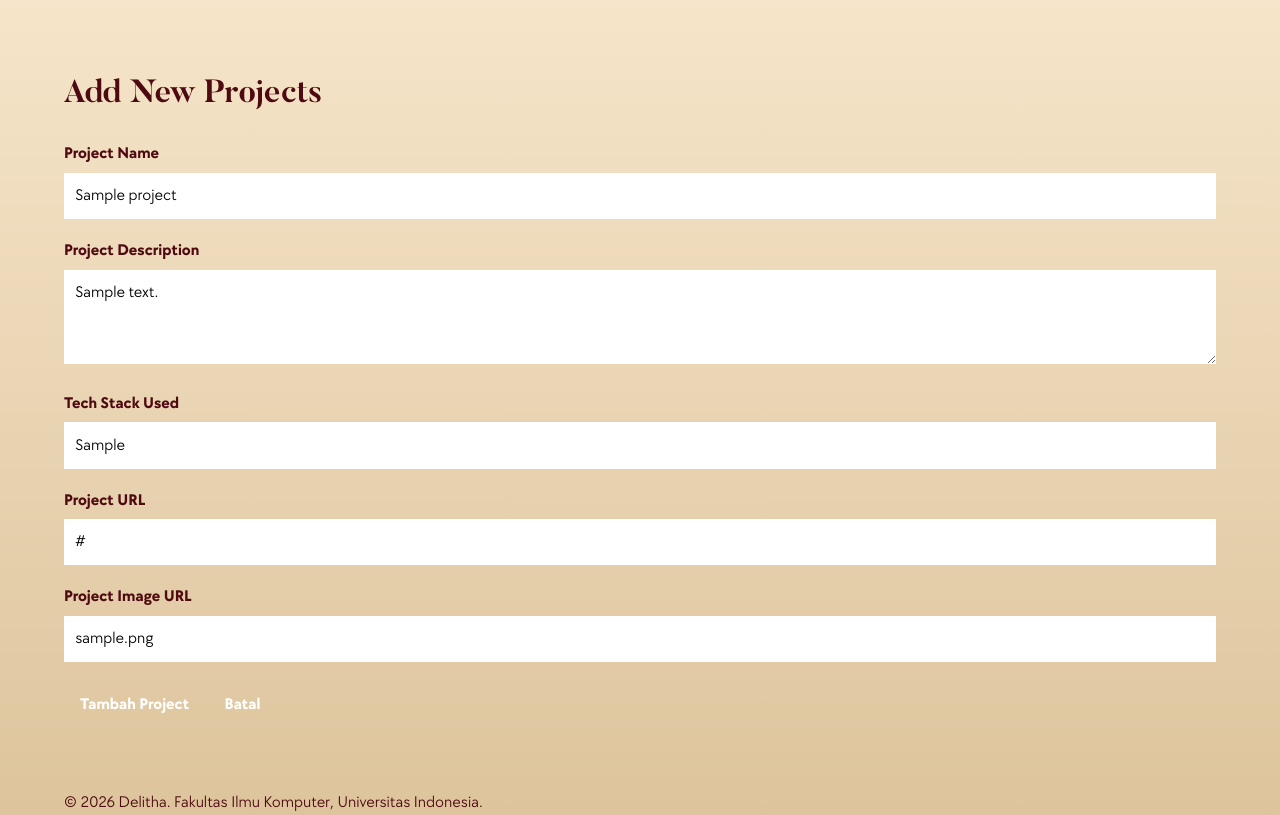
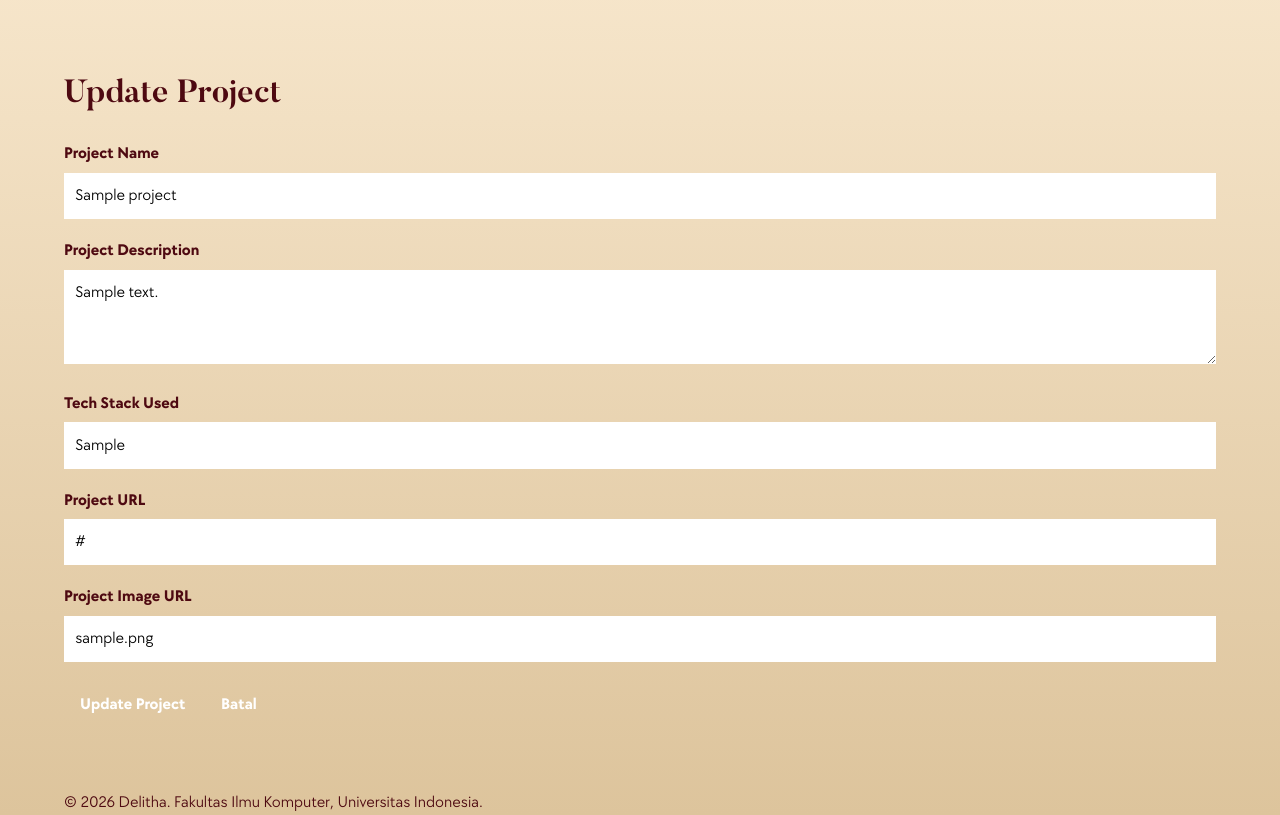
Before and after one commit to theodoradelitha/myportofolio, a Django app: page /projects/00000000-0000-0000-0000-000000000001/update/ in a window 1280 px wide. Shown: the part 80-895 px from the top of the page. Run offline with Django 5.2, Linux system fonts and the light colour scheme; tables that the repository leaves empty hold one stand-in row (values such as "Sample post").

Commit message:
refactor: refactor project form template to support both creation and updating

```diff
--- a/templates/forms/projects_form.html
+++ b/templates/forms/projects_form.html
@@ -6,9 +6,9 @@
     <main>
         <section class="experience-section">
             <div class="container">
-                <h1>Add New Projects</h1>
+                <h1>{% if is_update %}Update Project{% else %}Add New Project{% endif %}</h1>
                 <form method="post"
-                      action="{% url 'main:create_project' %}"
+                      action=""
                       class="project-form">
                     {% csrf_token %}
                     {% for field in form %}
@@ -20,7 +20,7 @@
                             {% endfor %}
                         </div>
                     {% endfor %}
-                    <button type="submit" class="button">Tambah Project</button>
+                    <button type="submit" class="button">{% if is_update %}Update Project{% else %}Tambah Project{% endif %}</button>
                     <a href="{% url 'main:show_projects' %}" class="button button-secondary">Batal</a>
                 </form>
             </div>
```
